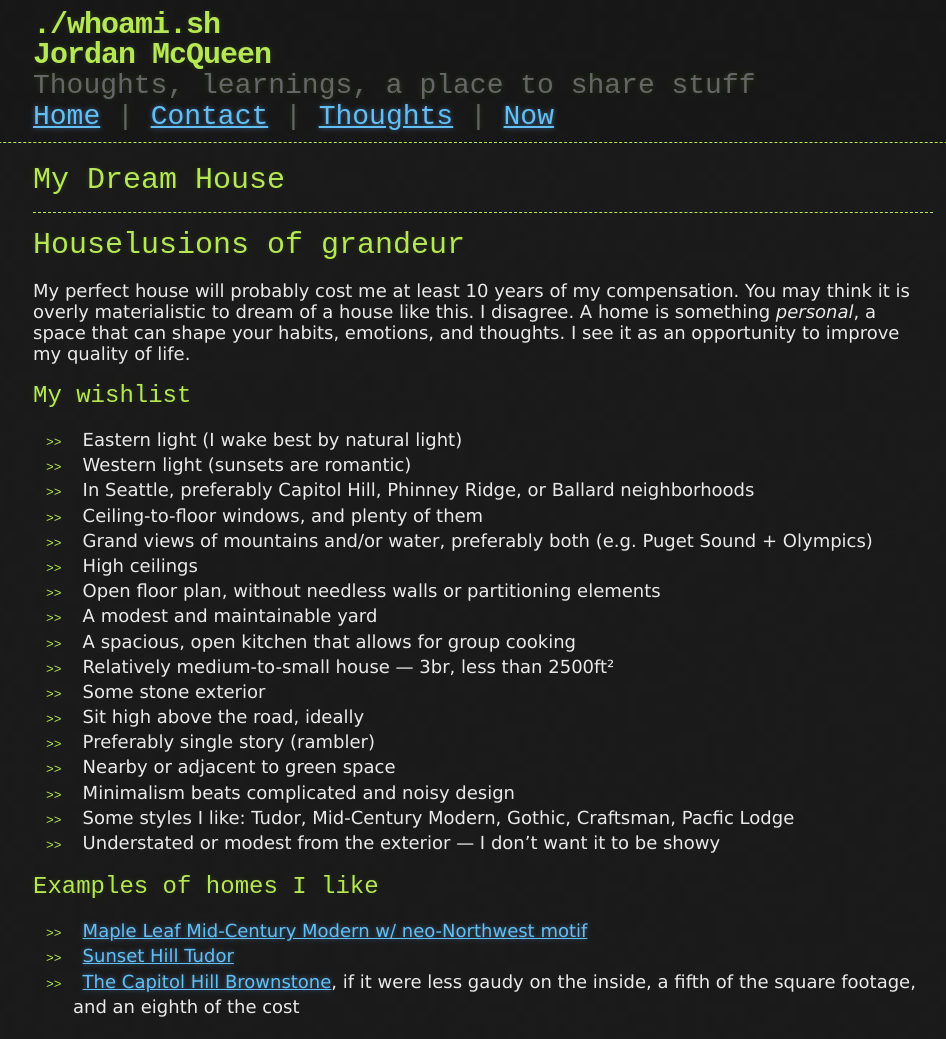
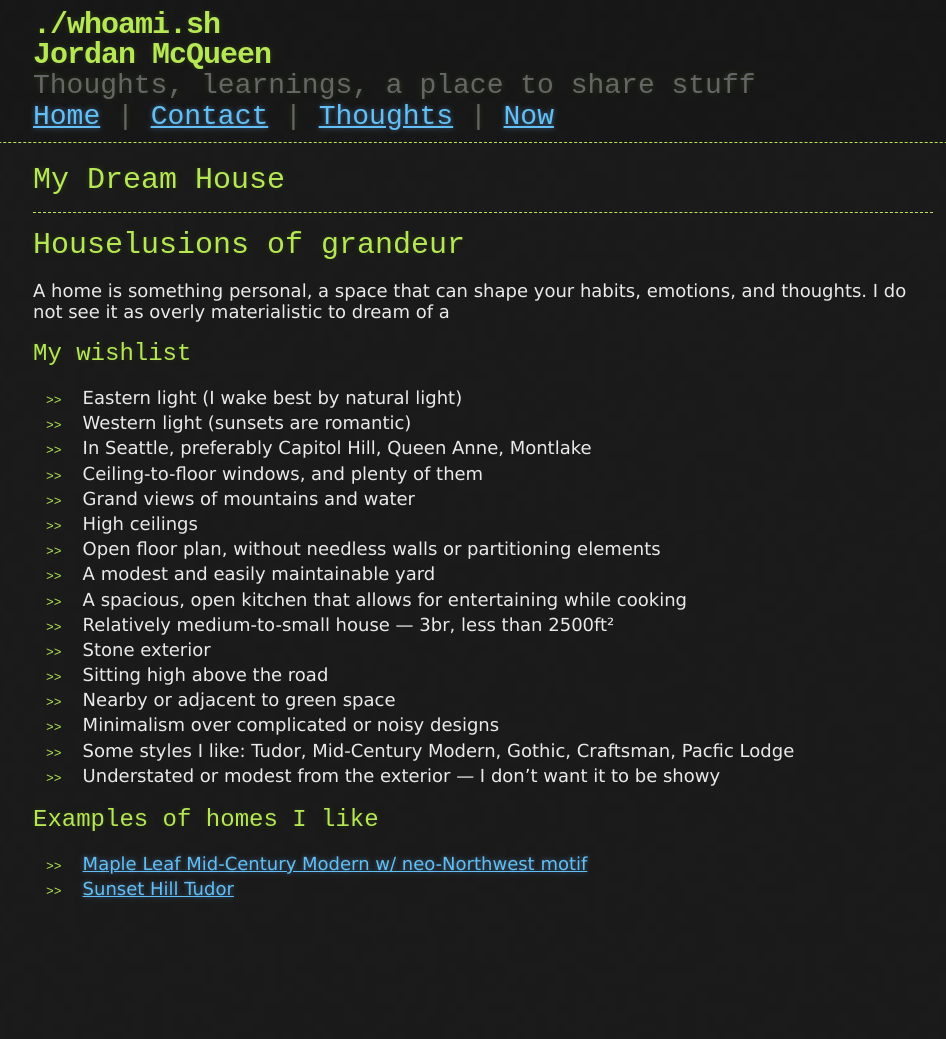
Before and after one commit to mcqueenjordan/mcqueenjordan.github.io, a Jekyll site: the page built from _thought/my-dream-house.md, in a window 1280 px wide. Shown: the whole page, without its empty margins (157-1103 px from the left). Built offline with Jekyll 4.4.1, drawn with Linux system fonts in a browser that asks for light colours; after the commit the page ends 921 px from its top, so only the background shows below that.

Commit message:
revising wording on house hunting

```diff
--- a/_thought/my-dream-house.md
+++ b/_thought/my-dream-house.md
@@ -8,30 +8,25 @@ published_date: "2017-08-29"
 category: post
 ---
 
-My perfect house will probably cost me at least 10 years of my compensation.
-You may think it is overly materialistic to dream of a house like this. I
-disagree. A home is something _personal_, a space that can shape your habits,
-emotions, and thoughts. I see it as an opportunity to improve my quality of
-life.
+A home is something personal, a space that can shape your habits, emotions, and
+thoughts. I do not see it as overly materialistic to dream of a
 
 ## My wishlist
 
 - Eastern light (I wake best by natural light)
 - Western light (sunsets are romantic)
-- In Seattle, preferably Capitol Hill, Phinney Ridge, or Ballard neighborhoods
+- In Seattle, preferably Capitol Hill, Queen Anne, Montlake
 - Ceiling-to-floor windows, and plenty of them
-- Grand views of mountains and/or water, preferably both (e.g. Puget Sound +
-Olympics)
+- Grand views of mountains and water
 - High ceilings
 - Open floor plan, without needless walls or partitioning elements
-- A modest and maintainable yard
-- A spacious, open kitchen that allows for group cooking
+- A modest and easily maintainable yard
+- A spacious, open kitchen that allows for entertaining while cooking
 - Relatively medium-to-small house &mdash; 3br, less than 2500ft²
-- Some stone exterior
-- Sit high above the road, ideally
-- Preferably single story (rambler)
+- Stone exterior
+- Sitting high above the road
 - Nearby or adjacent to green space
-- Minimalism beats complicated and noisy design
+- Minimalism over complicated or noisy designs
 - Some styles I like: Tudor, Mid-Century Modern, Gothic, Craftsman, Pacfic Lodge
 - Understated or modest from the exterior &mdash; I don't want it to be showy
 
@@ -39,9 +34,6 @@ Olympics)
 
 - [Maple Leaf Mid-Century Modern w/ neo-Northwest motif][maple-leaf-house]
 - [Sunset Hill Tudor][sunset-hill-tudor]
-- [The Capitol Hill Brownstone][capitol-hill-brownstone], if it were less
-gaudy on the inside, a fifth of the square footage, and an eighth of the cost
 
 [maple-leaf-house]: https://www.trulia.com/homes/Washington/Seattle/sold/116077-1421-NE-106th-St-Seattle-WA-98125
 [sunset-hill-tudor]: https://www.redfin.com/WA/Seattle/3521-NW-70th-St-98117/home/290559
-[capitol-hill-brownstone]: https://www.redfin.com/WA/Seattle/814-E-Highland-Dr-98102/home/137164
```
